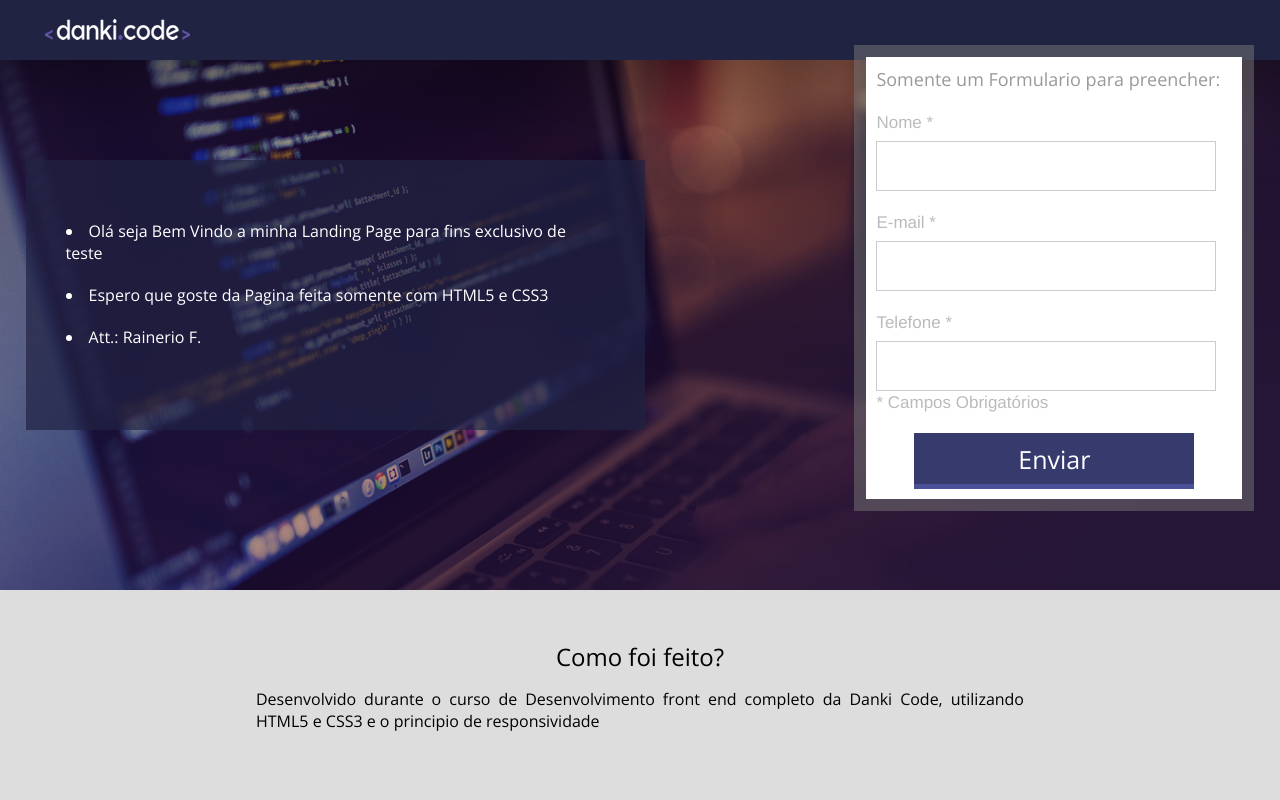
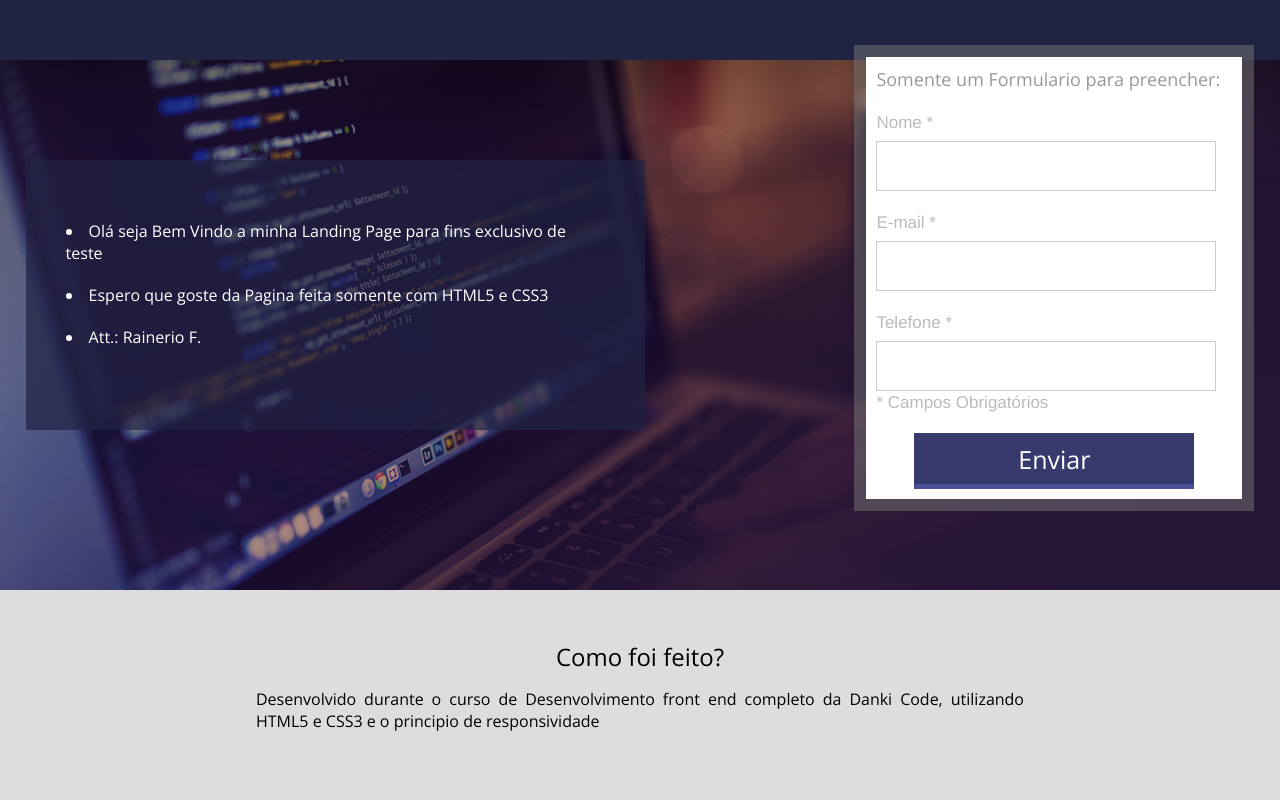
Before and after one commit to rainerio19/Projeto_LandingPage, a plain HTML site: page index.html in a window 1280 px wide. Shown: the top 800 px of the page. Drawn offline with nearby package versions, Linux system fonts and the light colour scheme.

Commit message:
projeto finalizado

```diff
--- a/index.html
+++ b/index.html
@@ -11,7 +11,7 @@
     <div class="header">
 
         <div class="center">
-            <img src="images/logo.png" />
+            <img  />
         </div>
     </div>
 
```
